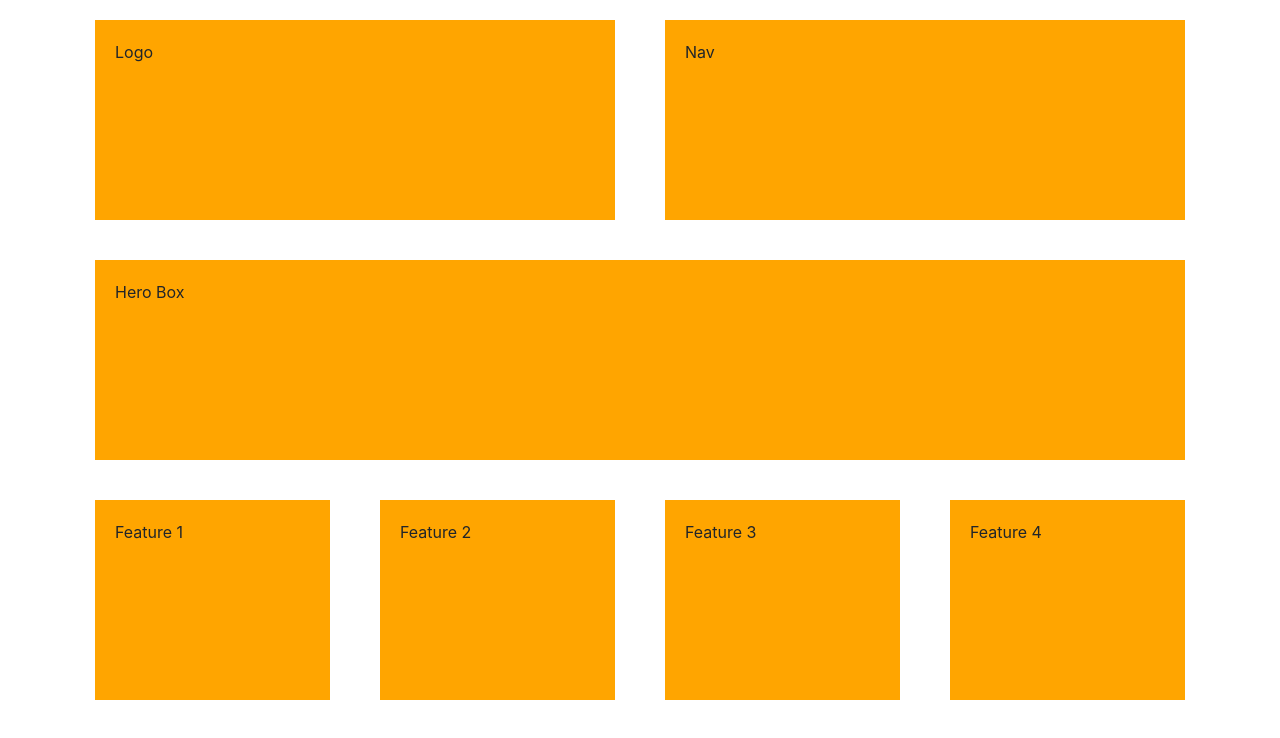
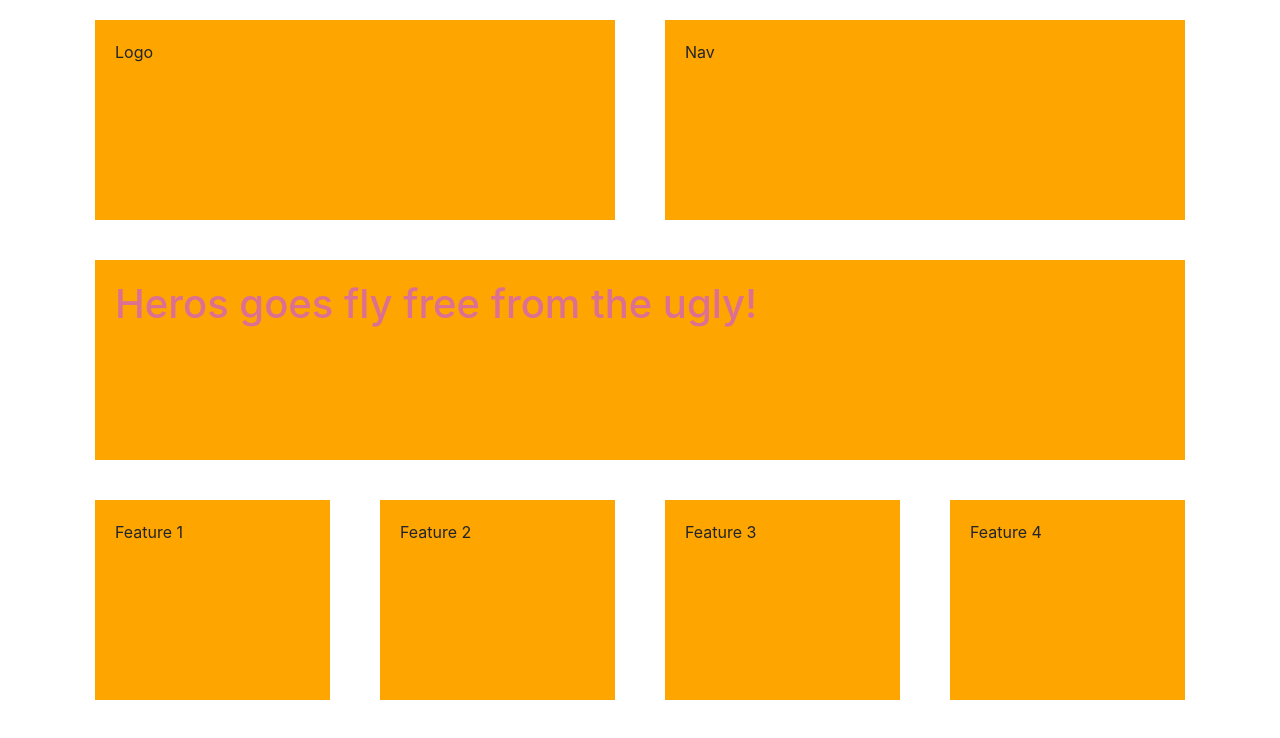
Before and after one commit to cindytsen/Project4, a plain HTML site: page layout-c.html in a window 1280 px wide. Drawn offline with nearby package versions, Linux system fonts and the light colour scheme.

Commit message:
Bootstrap Exercise - Turn things on and off, re-create Bootstrap media queries
Lessons to utilize website: getbootstrap.com to find the necessary coding to adjust the website using Bootstrap 4. Turned things on and off when the website has been resized/responsive from mobile to desktop. Also, re-create the Bootstrap media queries in own CSS file. Used colors to showcase the changes in the media queries in the CSS.

```diff
--- a/layout-c.css
+++ b/layout-c.css
@@ -1,6 +1,38 @@
+/* // Extra small devices (portrait phones, less than 576px)
+// No media query for `xs` since this is the default in Bootstrap */
+
+
 .mybox1 {
     background-color: orange;
     min-height: 200px;
     margin: 20px 10px;
     padding: 20px;
 }
+
+h1 {
+    color: red;
+}
+
+/* // Small devices (landscape phones, 576px and up) */
+@media (min-width: 576px) {
+    h1 {
+        color: darkcyan;
+    }
+}
+
+/* // Medium devices (tablets, 768px and up) */
+@media (min-width: 768px) {
+
+}
+
+/* // Large devices (desktops, 992px and up) */
+@media (min-width: 992px) {
+    h1 {
+        color: palevioletred;
+    }
+}
+
+/* // Extra large devices (large desktops, 1200px and up) */
+@media (min-width: 1200px) {
+
+}
--- a/layout-c.html
+++ b/layout-c.html
@@ -14,20 +14,20 @@
 
 <div class="container">
 
-    <div class="row">
+    <header class="row">
         <div class="col-12 col-md-6">
             <div class="mybox1">Logo</div>
         </div>
+        <nav class="col">
+            <div class="mybox1">Nav</div>
+        </nav>
+    </header>
+
+    <main class="row">
         <div class="col">
-            <div class="mybox1">Nav</div>
+            <div class="mybox1"><h1>Heros goes fly free from the ugly!</h1></div>
         </div>
-    </div>
-
-    <div class="row">
-        <div class="col">
-            <div class="mybox1">Hero Box</div>
-        </div>
-    </div>
+    </main>
 
 <div class="row">
     <div class="col-12 col-md-4 col-lg-3">
@@ -39,20 +39,13 @@
     <div class="col-12 col-md-4 col-lg-3">
         <div class="mybox1">Feature 3</div>
     </div>
-    <div class="col-12 col-md-4 col-lg-3">
+    <div class="col-12 col-md-4 col-lg-3 d-md-none d-lg-block">
         <div class="mybox1">Feature 4</div>
     </div>
 </div>
     </div>
 
-
-
-
-
 </div>
-
-
-
 
 </body>
 </html>
```
